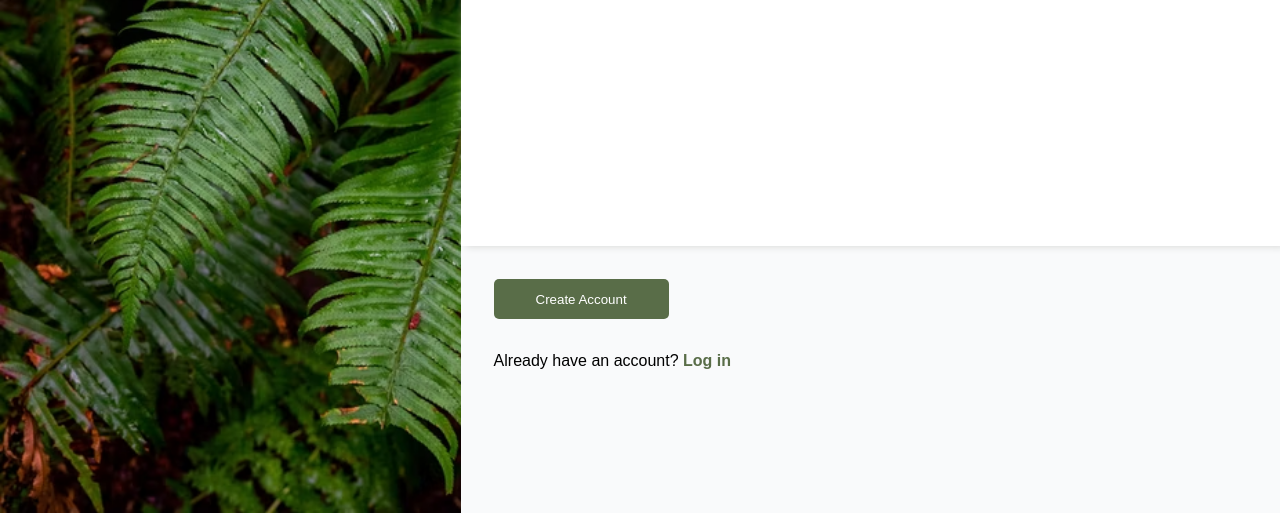
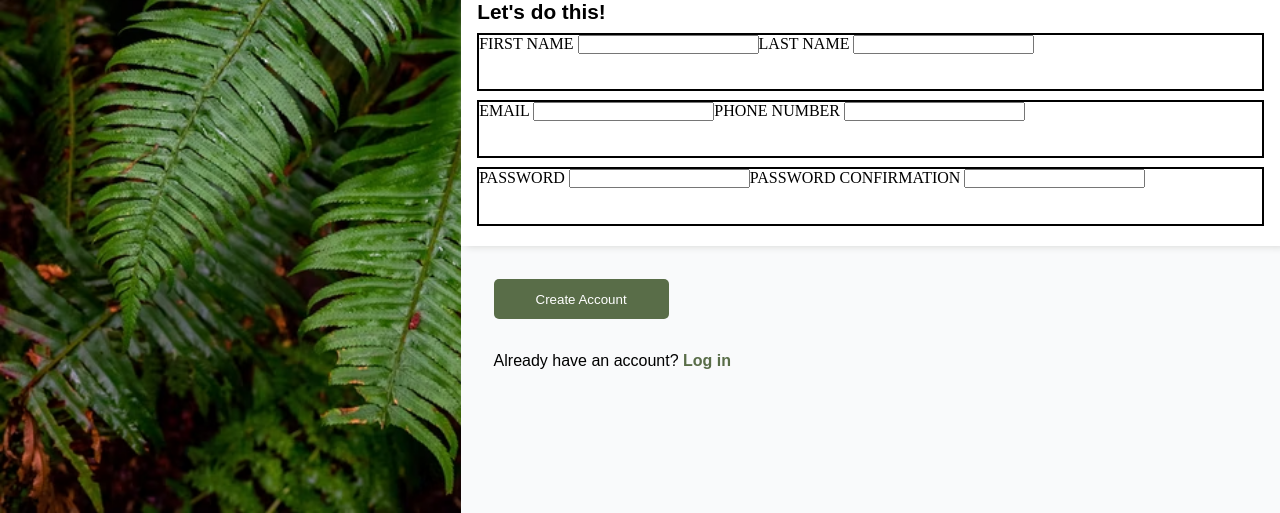
Before and after one commit to Ivan-P23994/Advanced-HTML-TOP, a plain HTML site: page TOP-Sign-up-form/index.html in a window 1280 px wide. Shown: the part 287-800 px from the top of the page. Drawn offline with Linux system fonts and the light colour scheme.

Commit message:
added input area

```diff
--- a/TOP-Sign-up-form/index.html
+++ b/TOP-Sign-up-form/index.html
@@ -30,7 +30,48 @@
                 You <i>know</i> you want to.
             </p>
         </div>
-        <div class="row2"></div>
+
+        <div class="row2">
+            <p id="input_text">Let's do this!</p>
+
+            <div class="input_row">
+                <div>
+                    <label for="first_name">FIRST NAME</label>
+                    <input type="text" id="first_name" name="first_name" required placeholder=" " />
+                </div>
+
+                <div>
+                    <label for="last_name">LAST NAME</label>
+                    <input type="text" id="last_name" name="last_name" required placeholder=" " />
+                </div>
+            </div>
+
+            <div class="input_row">
+                <div>
+                    <label for="email">EMAIL</label>
+                    <input type="email" id="email" name="email" required placeholder=" " />
+                </div>
+
+                <div>
+                    <label for="phone_number">PHONE NUMBER</label>
+                    <input type="number" id="phone_number" name="phone_number"/>
+                </div>
+            </div>
+
+            <div class="input_row">
+                <div>
+                    <label for="password">PASSWORD</label>
+                    <input type="password" id="password" name="password" required/>
+                </div>
+
+                <div>
+                    <label for="password_confirmation">PASSWORD CONFIRMATION</label>
+                    <input type="password" id="password_confirmation" name="password_confirmation" required/>
+                </div>
+            </div>
+
+
+        </div>
 
         <div class="row3">
             <div class="button"><button type="submit">Create Account</button></div>
--- a/TOP-Sign-up-form/style.css
+++ b/TOP-Sign-up-form/style.css
@@ -73,15 +73,34 @@
 #description{
     padding: 4%;
     font-family: sans-serif;
+    font-weight: bolder;
+    line-height: 3vh;
 }
 
 
 .row2{
     width: auto;
     height: 33.33%;
+    padding: 2%;
     display: flex;
+    flex-direction: column;
+    justify-content: space-around;
     z-index: 2;
     box-shadow: 5px 0px 8px #d2d3d1;
+}
+
+#input_text{
+    font-family: sans-serif;
+    font-weight: bolder;
+    font-size: 1.3rem;
+}
+
+.input_row{
+    border: 2px solid black;
+    display: flex;
+    flex-direction: row;
+    width: 100%;
+    height: 25%;
 }
 
 .row3{
```
